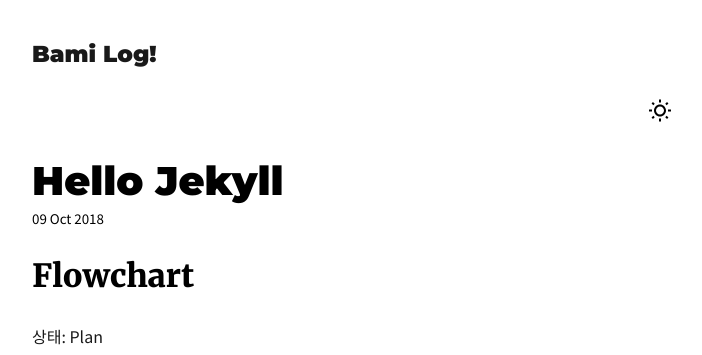
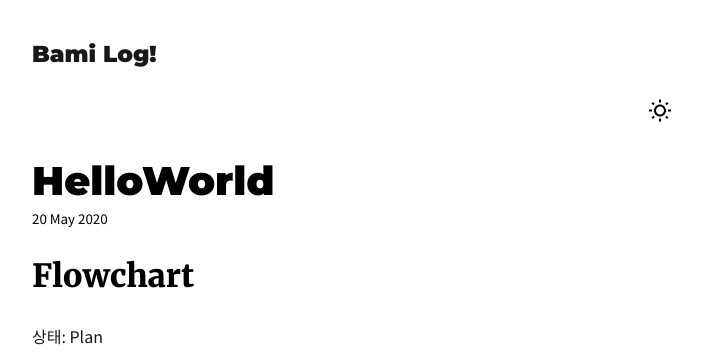
Before and after one commit to libamiew/bamilog, a Jekyll site: the page built from _posts/2021-05-20-HelloWorld.md, in a window 1280 px wide and 900 px high. Shown: the top 355 px of the window, without its empty margins (288-990 px from the left). Built offline with Jekyll 4.4.1, drawn with Linux system fonts in a browser that asks for light colours; emoji names are drawn with the system emoji font.

Commit message:
Update 2021-05-20-HelloWorld.md

```diff
--- a/_posts/2021-05-20-HelloWorld.md
+++ b/_posts/2021-05-20-HelloWorld.md
@@ -1,7 +1,7 @@
 ---
 layout: post
-title: Hello Jekyll
-date: 2018-10-09
+title: HelloWorld
+date: 2020-05-20
 ---
 
 # Flowchart
```
